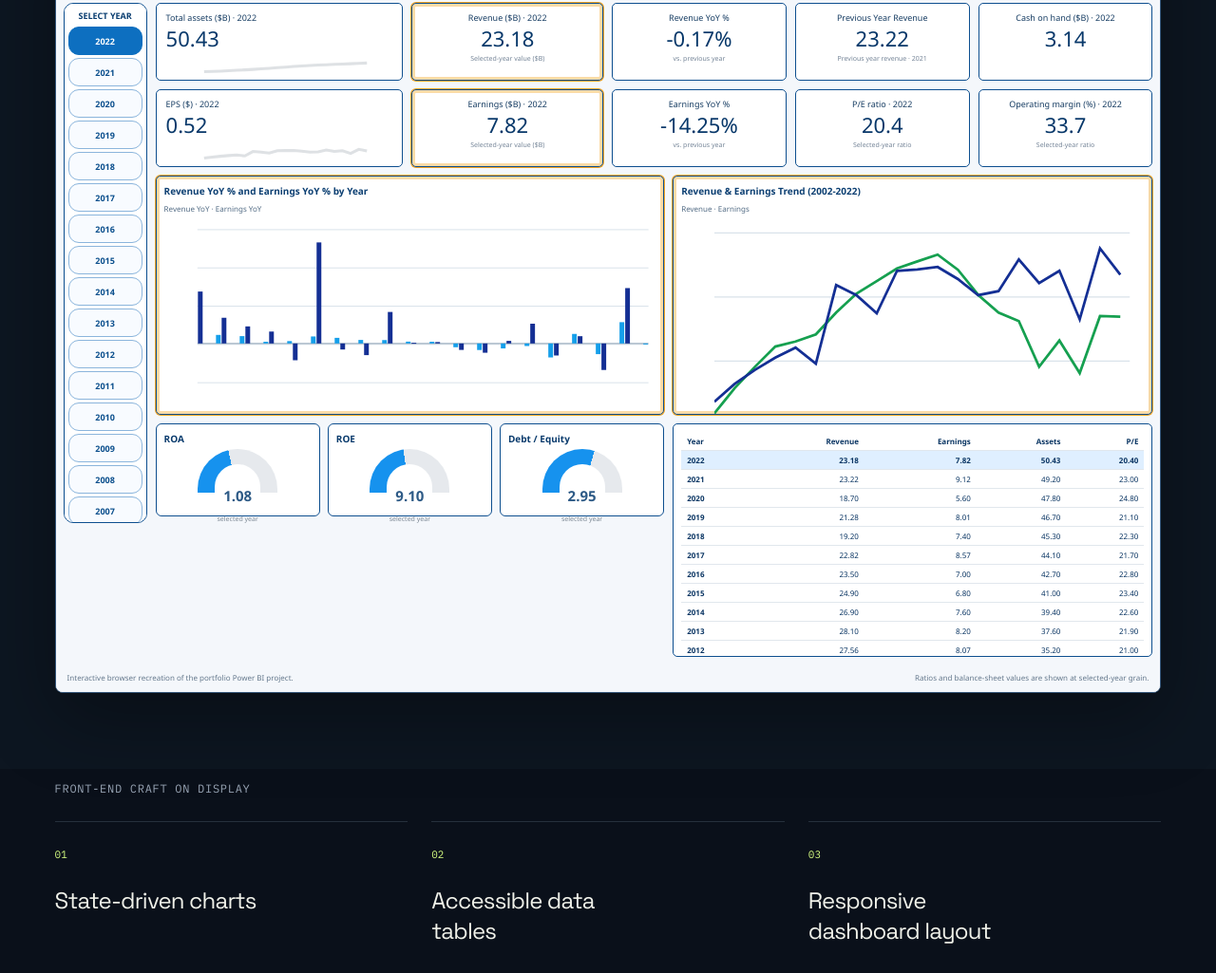
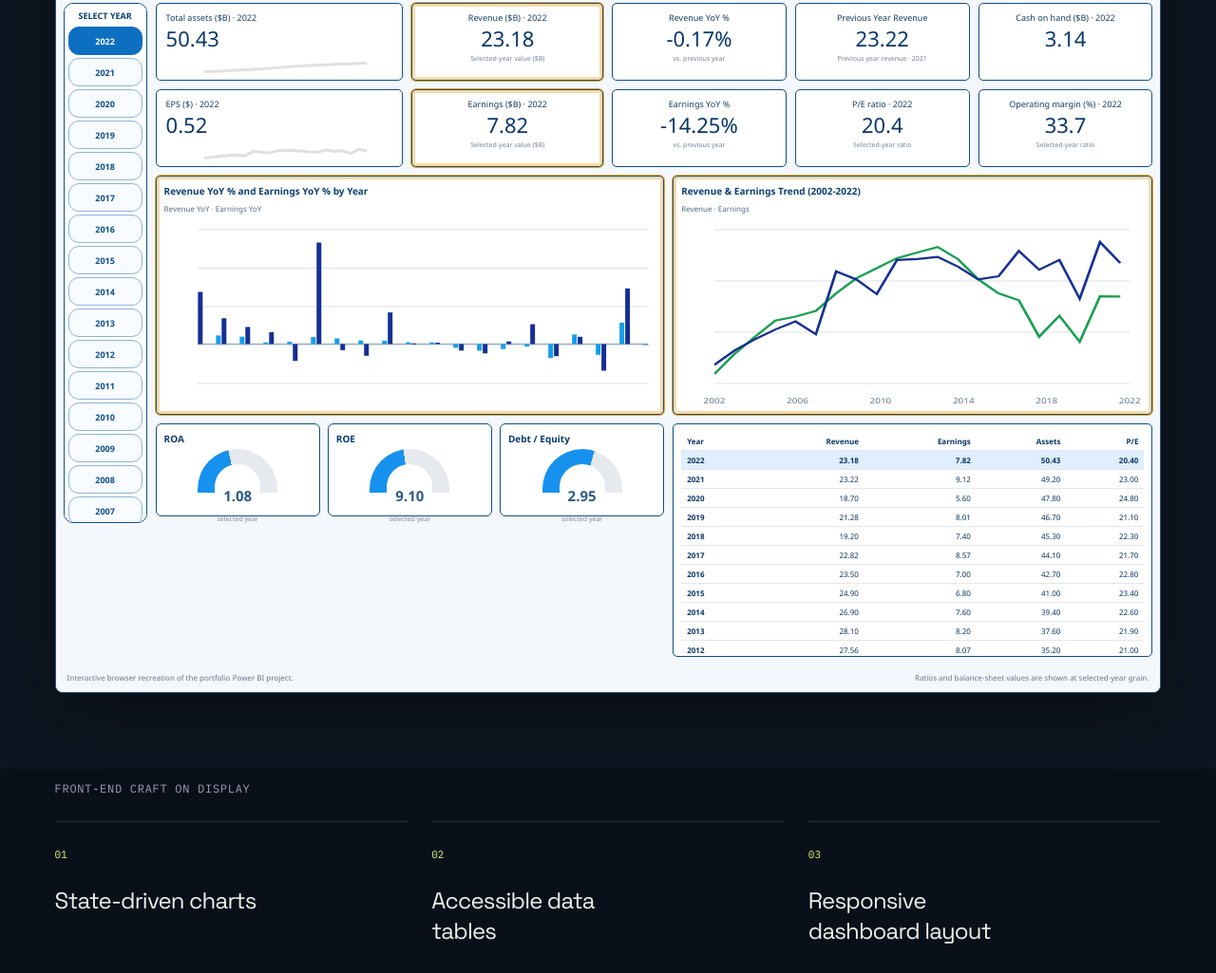
Before and after one commit to mrwanahmedx/data-observatory, a website: page finance.html in a window 1280 px wide. Shown: the part 1343-2368 px from the top of the page at 95% size. Drawn offline with Linux system fonts and the light colour scheme.

Commit message:
Clip SCB chart visuals to panel bounds

```diff
--- a/finance-dashboard.css
+++ b/finance-dashboard.css
@@ -75,3 +75,7 @@
 .scb-card-label{font-size:9px;margin-bottom:3px}.scb-card-value{font-size:22px}.scb-card-sub{font-size:7px}
 .scb-viz{grid-template-columns:1.06fr 1fr;gap:9px}.scb-panel{padding:8px;border-radius:5px}.scb-panel-head{font-size:10px}
 .scb-bottom{grid-template-columns:1.06fr 1fr;gap:9px}.scb-gauge{height:98px}.scb-table-panel{height:98px}
+
+/* Keep chart artwork inside its Power BI visual container */
+.scb-chart{position:relative;overflow:hidden;min-width:0}
+.scb-chart>svg{display:block;width:100%;height:100%;overflow:hidden}
```
